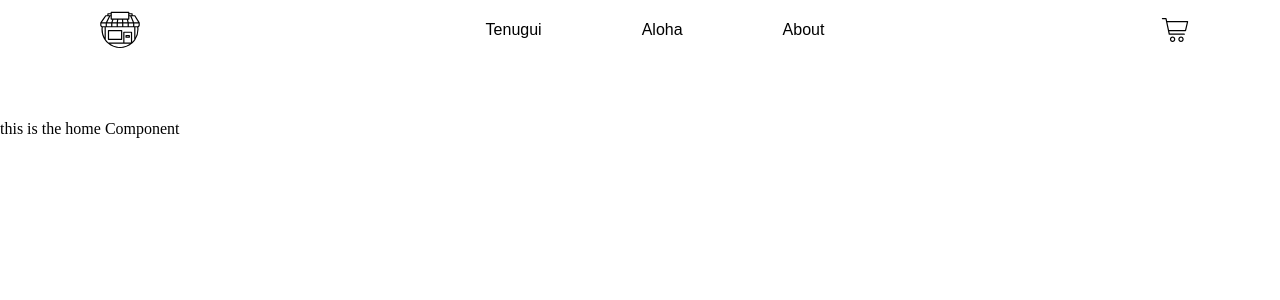
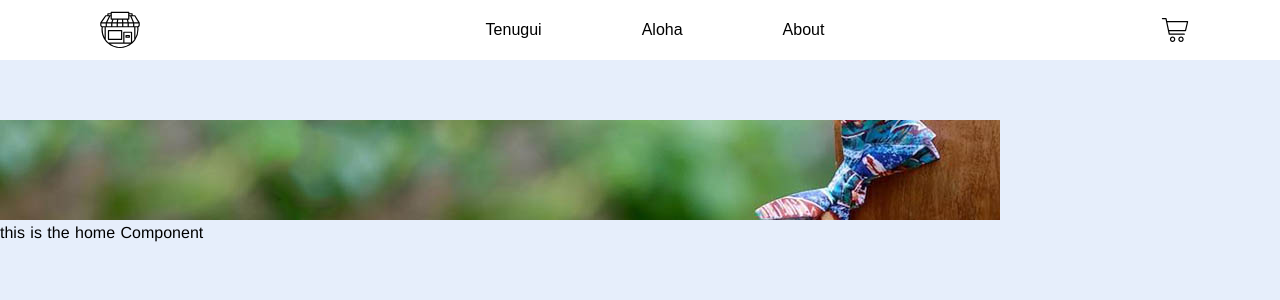
Before and after one commit to fuchaimead/bowties, a React (Create React App) app: page / in a window 1280 px wide. Shown: the top 300 px of the page. Built offline with nearby package versions, Linux system fonts and the light colour scheme.

Commit message:
new navbar

```diff
--- a/package.json
+++ b/package.json
@@ -11,7 +11,8 @@
     "react-router-dom": "^4.2.2",
     "react-scripts": "1.1.0",
     "redux": "^3.7.2",
-    "redux-thunk": "^2.2.0"
+    "redux-thunk": "^2.2.0",
+    "styled-components": "^3.1.5"
   },
   "scripts": {
     "start": "react-scripts start",
--- a/src/App.css
+++ b/src/App.css
@@ -1,8 +1,8 @@
-/* .capsule {
+.capsule {
   display: flex;
   justify-content: space-between;
   align-items: center;
-} */
+}
 
 nav {
   width: 100vw;
--- a/src/components/App.js
+++ b/src/components/App.js
@@ -7,6 +7,7 @@ import Tenugui from './Tenugui';
 import Aloha from './Aloha';
 import About from './About';
 import '../App.css'
+import banner from '../images/banner.jpg'
 
 class App extends Component {
   render() {
@@ -16,6 +17,7 @@ class App extends Component {
         <Navbar />
         <div className="clear"></div>
         <div className="push"></div>
+        <img src={banner} alt='banner image' />
           <Switch>
             <Route exact path='/' component={Home} />
             <Route exact path='/tenugui' component={Tenugui} />
--- a/src/components/Navbar.js
+++ b/src/components/Navbar.js
@@ -5,8 +5,9 @@ import '../App.css'
 class Navbar extends React.Component {
   render() {
     return (
-      <div className="capsule">
+      <div>
         <nav>
+        <div className="capsule">
         <svg className="logo" xmlns="http://www.w3.org/2000/svg" viewBox="0 0 100 100" aria-labelledby="shopicon" role="presentation" width="60" height="60">
         <Link to='/'>
         <title id="shopicon">
@@ -29,6 +30,7 @@ class Navbar extends React.Component {
               </title>
               <path fill="black" d="M8.01 10c-1.104 0-2 .896-2 2 0 1.105.896 2 2 2h10.376l10.53 49.813c-.107 1.14.952 2.245 2.095 2.187h50c1.057.015 2.03-.943 2.03-2s-.973-2.015-2.03-2H32.637l-1.688-8H85.01c.896-.01 1.742-.69 1.938-1.562l7-30c.26-1.16-.748-2.43-1.937-2.438H23.76l-1.78-8.437c-.2-.884-1.063-1.57-1.97-1.563zm16.594 14H89.51l-6.093 26H30.104zM42.01 72c-4.946 0-9 4.053-9 9s4.054 9 9 9c4.948 0 9-4.053 9-9s-4.052-9-9-9zm28 0c-4.946 0-9 4.053-9 9s4.054 9 9 9c4.948 0 9-4.053 9-9s-4.052-9-9-9zm-28 4c2.786 0 5 2.215 5 5s-2.214 5-5 5c-2.784 0-5-2.215-5-5s2.216-5 5-5zm28 0c2.786 0 5 2.215 5 5s-2.214 5-5 5c-2.784 0-5-2.215-5-5s2.216-5 5-5z"/>
             </svg>
+            </div>
         </nav>
       </div>
     );
--- a/src/index.css
+++ b/src/index.css
@@ -1,20 +1,3 @@
-Skip to content
-This repository
-Search
-Pull requests
-Issues
-Marketplace
-Explore
- @jfmead
- Sign out
-26
-547 69 sdras/sample-vue-shop
- Code  Issues 0  Pull requests 0  Projects 0  Wiki  Insights
-sample-vue-shop/assets/main.css
-9314a4b  on Nov 27, 2017
-@sdras sdras fade animation
-
-314 lines (265 sloc)  5.77 KB
 /* ---- global styles ---- */
 
 body,
@@ -292,8 +275,6 @@ input[type='range'].slider:focus::-ms-fill-upper {
 
 /* ---- media queries ---- */
 
-/* check out how little code this is I love you gridddddddddddd ❤️ */
-
 @media (max-width: 600px) {
   aside {
     width: 100% !important;
```
Also changed, not shown: src/components/Masthead.js (added), src/images/banner.jpg (added), 1 other file (tests, documents, lock files or other folders).
